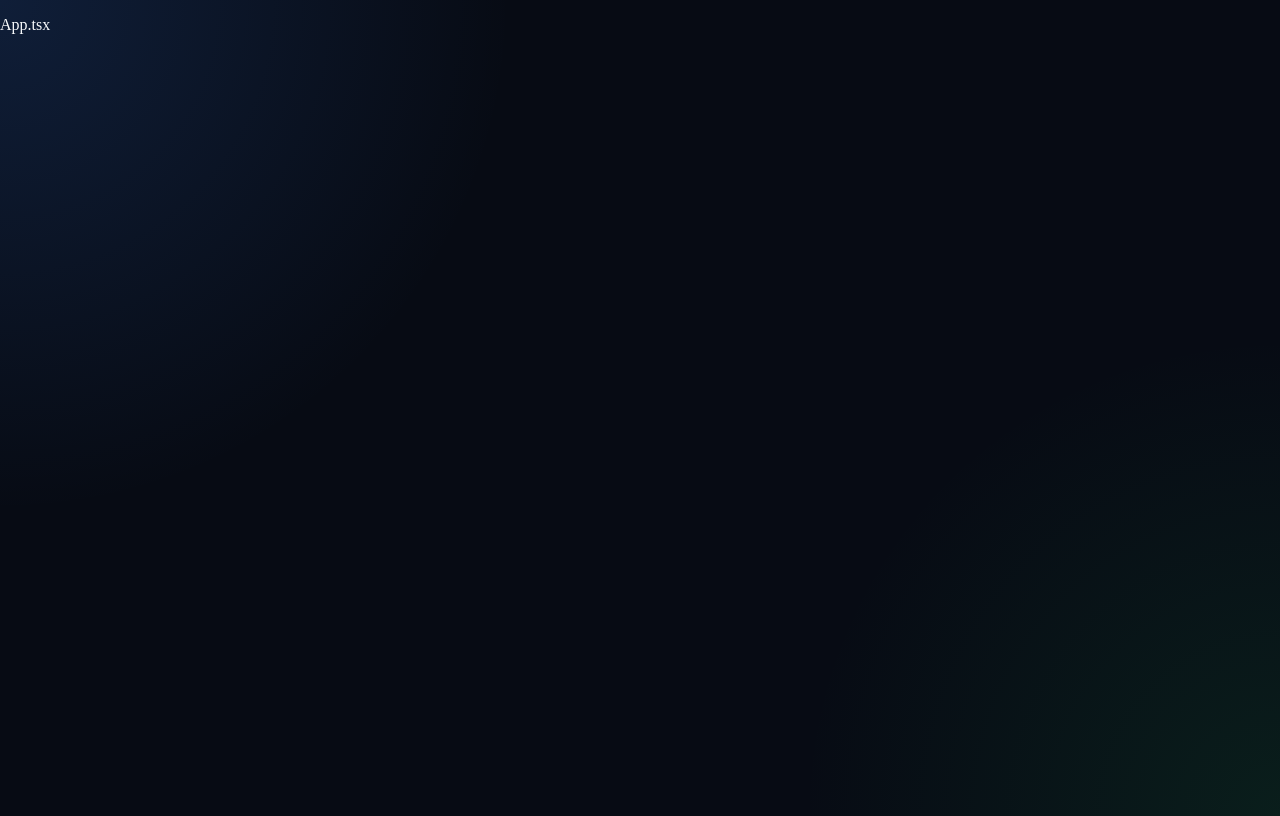
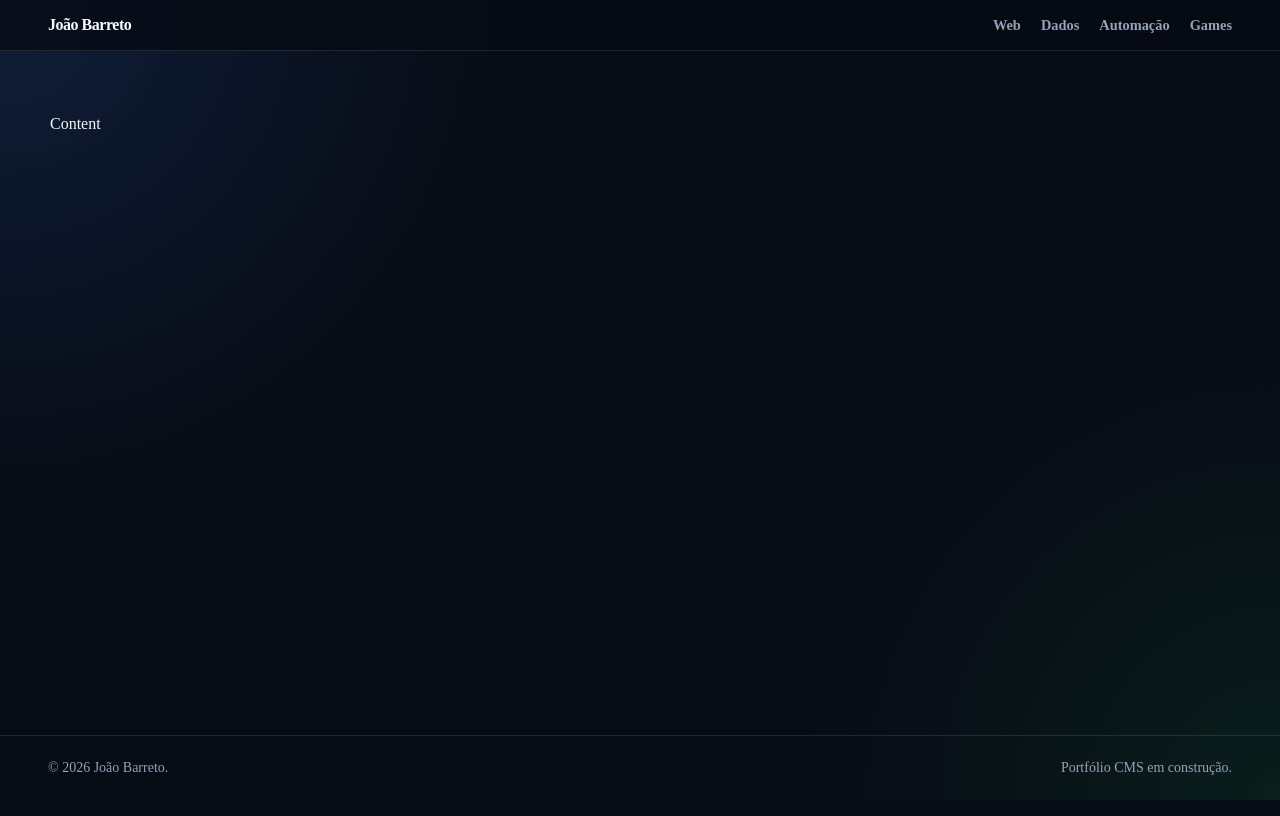
Before and after one commit to JoaoBarreto35/portfolio_cms_react_ts, a React (Vite) app: page / in a window 1280 px wide. Built offline with nearby package versions, Linux system fonts and the light colour scheme.

Commit message:
feat: create base app shell

```diff
--- a/src/App.tsx
+++ b/src/App.tsx
@@ -1,11 +1,13 @@
-
+import { AppShell } from "./components/layout/AppShell";
 
 function App() {
 
   return (
-    <>
-      <p>App.tsx</p>
-    </>
+    <AppShell>
+      <section>
+        <p> Content</p>
+      </section>
+    </AppShell>
   )
 }
 
--- /dev/null
+++ b/src/components/layout/AppShell/index.tsx
@@ -0,0 +1,33 @@
+import type { ReactNode } from "react";
+
+import styles from "./styles.module.css";
+
+interface AppShellProps {
+  children: ReactNode;
+}
+
+export function AppShell({ children }: AppShellProps) {
+  return (
+    <div className={styles.shell}>
+      <header className={styles.header}>
+        <a href="/" className={styles.logo}>
+          João Barreto
+        </a>
+
+        <nav className={styles.nav} aria-label="Navegação principal">
+          <a href="#web">Web</a>
+          <a href="#dados">Dados</a>
+          <a href="#automacao">Automação</a>
+          <a href="#games">Games</a>
+        </nav>
+      </header>
+
+      <main className={styles.main}>{children}</main>
+
+      <footer className={styles.footer}>
+        <span>© {new Date().getFullYear()} João Barreto.</span>
+        <span>Portfólio CMS em construção.</span>
+      </footer>
+    </div>
+  );
+}
--- /dev/null
+++ b/src/components/layout/AppShell/styles.module.css
@@ -0,0 +1,85 @@
+.shell {
+    min-height: 100vh;
+    display: flex;
+    flex-direction: column;
+  }
+
+  .header {
+    position: sticky;
+    top: 0;
+    z-index: 10;
+
+    display: flex;
+    align-items: center;
+    justify-content: space-between;
+    gap: var(--space-4);
+
+    padding: var(--space-4) var(--page-padding);
+
+    border-bottom: 1px solid var(--color-border);
+    background: rgba(7, 11, 20, 0.82);
+    backdrop-filter: blur(16px);
+  }
+
+  .logo {
+    color: var(--color-text);
+    font-size: 1rem;
+    font-weight: 800;
+    letter-spacing: -0.03em;
+    text-decoration: none;
+  }
+
+  .nav {
+    display: flex;
+    align-items: center;
+    gap: var(--space-5);
+  }
+
+  .nav a {
+    color: var(--color-muted);
+    font-size: 0.9rem;
+    font-weight: 600;
+    text-decoration: none;
+    transition: color var(--transition-fast);
+  }
+
+  .nav a:hover {
+    color: var(--color-text);
+  }
+
+  .main {
+    width: min(var(--page-max-width), calc(100% - var(--page-padding) * 2));
+    margin: 0 auto;
+    padding: var(--space-12) 0;
+    flex: 1;
+  }
+
+  .footer {
+    display: flex;
+    align-items: center;
+    justify-content: space-between;
+    gap: var(--space-4);
+
+    padding: var(--space-6) var(--page-padding);
+
+    border-top: 1px solid var(--color-border);
+    color: var(--color-muted);
+    font-size: 0.875rem;
+  }
+
+  @media (max-width: 720px) {
+    .header {
+      align-items: flex-start;
+      flex-direction: column;
+    }
+
+    .nav {
+      flex-wrap: wrap;
+      gap: var(--space-3);
+    }
+
+    .footer {
+      align-items: flex-start;
+      flex-direction: column;
+    }
+  }
```
